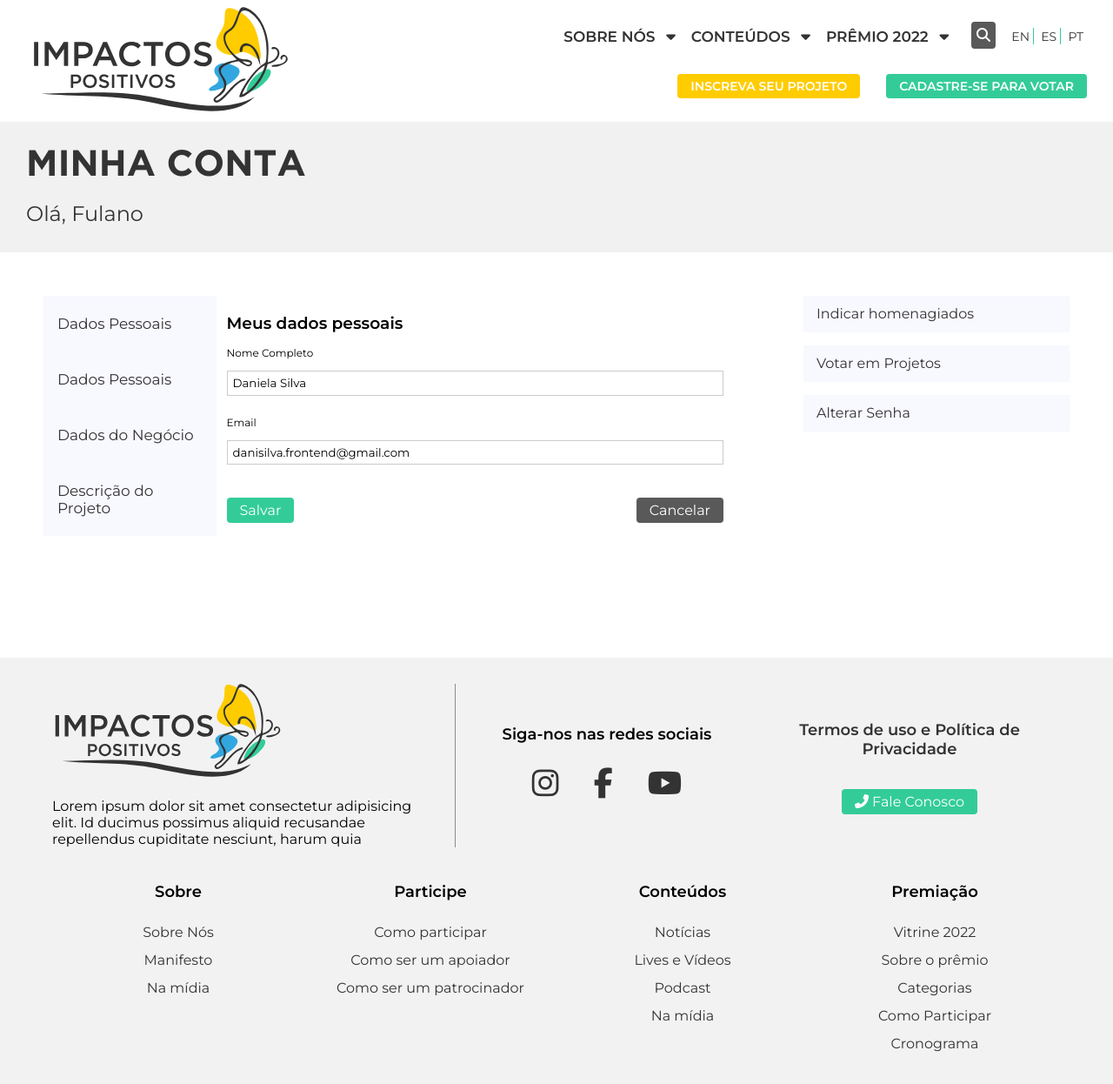
After one commit to dannyela991/PIPDevs, a PHP site: page /my-account.php in a window 1280 px wide, after a click on "Dados Pessoais". The commit adds this page. Shown: the whole page at 87% size. Run offline with PHP 8.4, Linux system fonts and the light colour scheme; some libraries are stand-ins or nearby versions.

Commit message:
Página my-account.php feita, alterações no CSS

```diff
--- a/app/assets/style.css
+++ b/app/assets/style.css
@@ -2433,13 +2475,11 @@ fieldset.step h2::before{
     color: #ffffff;
 }
 .pages .page-header h1{
-    width: 50%;
     margin-bottom: 20px;
-    font-size: 42px;
+    font-size: 32px;
 }
 .pages .page-header p{
-    width: 50%;
-    font-size: 24px;
+    font-size: 18px;
 }
 .pages .content{
     border: none;
@@ -2481,6 +2521,15 @@ fieldset.step h2::before{
     .pages .content-archives .card{
         width: 48%;
         margin-right: 5px;
+    }
+    .pages .page-header h1{
+        width: 50%;
+        margin-bottom: 20px;
+        font-size: 42px;
+    }
+    .pages .page-header p{
+        width: 50%;
+        font-size: 24px;
     }
 }
 @media  screen and (min-width: 1140px){
@@ -2611,3 +2660,171 @@ fieldset.step h2::before{
         left: 0%;
     }
 }
+
+.pages .page-header.lancamento{
+    position: relative;
+    padding: 180px 0;
+    background: url(images/bg-pages.jpg) center no-repeat;
+    background-size: cover;
+    position: relative;
+}
+.midia-responsive, .chat-responsive{
+    width: 100%;
+}
+.content-lancamento{
+    margin: 100px auto;
+}
+.content-lancamento .title{
+    text-align: center;
+}
+.content-lancamento .title h2{
+    font-size: 35px;
+    font-weight: 400;
+}
+.content-lancamento .title h2::after{
+    content: "\020";
+    display: block;
+    height: 1px;
+    margin: 5px auto;
+    width: 50%;
+    background: #0080bb;
+}
+@media  screen and (min-width: 1140px){
+    .midia-responsive{
+        width: 70%;
+    }
+    .chat-responsive{
+        width: 30%;
+    }
+}
+
+/* My Account */
+.pages .flex-container{
+    align-items: flex-start;
+}
+.page-header.my-account{
+    background: #f1f1f1;
+    color: #333;
+}
+.links-account li{
+    list-style: none;
+    line-height: 2;
+    margin-bottom: 15px;
+    background: #f8f8ff;
+}
+.links-account li:hover{
+    background: #ccc;
+}
+.links-account li:last-child{
+    margin-bottom: 0;
+}
+.links-account li a{
+    display: block;
+}
+.pages .content-author{
+    border-top: none;
+    margin-top: 0;
+}
+
+
+/* Style the tab */
+.tab {
+    float: left;
+    background-color: #f8f8ff;
+    width: 25%;
+}
+
+/* Style the buttons inside the tab */
+.tablink {
+    display: block;
+    background-color: inherit;
+    color: #333;
+    padding: 22px 16px;
+    width: 100%;
+    border: none;
+    outline: none;
+    text-align: left;
+    cursor: pointer;
+    transition: 0.3s;
+    font-size: 17px;
+}
+/* Change background color of buttons on hover */
+.tablink:hover {
+    background-color: #ddd;
+}
+/* Style the tab content */
+.tabcontent {
+    float: left;
+    padding: 20px 12px;
+    width: 75%;
+    border-left: none;
+    display: none;
+}
+.tabcontent h3{
+    margin-bottom: 15px;
+}
+.tabcontent label{
+    font-size: 12px;
+    margin-bottom: 5px;
+}
+.tabcontent input{
+    line-height: 2;
+    display: block;
+    width: 100%;
+    margin: 8px 0;
+    border: 1px solid #ccc;
+    padding: 0 6px;
+}
+.tabcontent select{
+    padding: 6px 0;
+    display: block;
+    width: 100%;
+    margin: 8px 0;
+    border: 1px solid #ccc;
+}
+.tabcontent input[type="checkbox"], .tabcontent input[type="radio"]{
+    display: inline;
+    font-size: 22px;
+    width: 20px;
+    height: 20px;
+    vertical-align: middle;
+}
+.tabcontent textarea{
+    padding: 5px;
+}
+#project-images-container{
+    width: 100%;
+}
+#project-images-container .project-images li.image{
+    width: 80px;
+    float: left;
+    list-style: none;
+    margin: 9px 9px 0 0;
+    background: #f7f7f7;
+    border-radius: 2px;
+    position: relative;
+}
+#project-images-container ul li.image img{
+    width: 100%;
+    height: auto;
+    display: block;
+}
+#project-images-container ul ul.actions{
+    position: absolute;
+    top: -8px;
+    right: -8px;
+    padding: 2px;
+    display: none;
+}
+#project-images-container ul::after, #project-images-container ul::before{
+    content: " ";
+    display: table;
+}
+#project-images-container ul::after{
+    clear: both;
+}
+#project-images-container a.edit-images{
+    font-size: 12px;
+    color: red;
+    margin-top: 15px;
+}
--- /dev/null
+++ b/my-account.php
@@ -0,0 +1,281 @@
+<?php
+// header
+include 'app/views/header.php';
+?>
+<!-- content -->
+
+<main>
+    <section class="pages">
+        <div class="page-header my-account">
+            <div class="container">
+                <h1>Minha Conta</h1>
+                <p>Olá, <span class="username">Fulano</span></p>
+            </div>
+        </div>
+        <div class="container">
+            <div class="flex-container">
+                <div class="content">
+                    <div class="tab">
+                        <!-- dados pessoasis usuário comum -->
+                        <button class="tablink" onclick="openPage('personal-comum-data')" id="defaultOpen">Dados Pessoais</button>
+                        <!-- dados pessoais para usuários projetos -->
+                        <button class="tablink" onclick="openPage('personal-data')" id="defaultOpen">Dados Pessoais</button>
+                        <button class="tablink" onclick="openPage('buss-data')">Dados do Negócio</button>
+                        <button class="tablink" onclick="openPage('project-data')">Descrição do Projeto</button>
+                    </div>
+
+                    <!-- tab usuário comum -->
+                    <div id="personal-comum-data" class="tabcontent">
+                        <h3>Meus dados pessoais</h3>
+                        <div class="form-group">
+                            <label for="name">Nome Completo</label>
+                            <input type="text" id="name" name="name" value="Daniela Silva">
+                        </div>
+                        <div class="form-group">
+                            <label for="email">Email</label>
+                            <input type="email" name="email" id="email" value="danisilva.frontend@gmail.com">
+                        </div>
+                        <div class="flex-form">
+                            <div class="read-more">
+                                <a href="#" class="btn bg-green">Salvar</a>
+                            </div>
+                            <div class="read-more">
+                                <a href="#" class="btn bg-gray">Cancelar</a>
+                            </div>
+                        </div>
+                    </div>
+
+                    <!-- tab usuário projetos -->
+                    <div id="personal-data" class="tabcontent">
+                        <h3>Meus dados pessoais</h3>
+                        <div class="flex-form">
+                            <div class="form-group">
+                                <label for="name">Nome Completo</label>
+                                <input type="text" id="name" name="name" value="Daniela Silva">
+                            </div>
+                            <div class="form-group">
+                                <label for="cpf">CPF</label>
+                                <input type="text" name="cpf" id="cpf" value="33355688877">
+                            </div>
+                            <div class="form-group">
+                                <label for="email">Email</label>
+                                <input type="email" name="email" id="email" value="danisilva.frontend@gmail.com">
+                            </div>
+                            <div class="form-group">
+                                <label for="birth-date">Data de Nascimento</label>
+                                <input type="date" name="birth-date" id="birth-date" value="06052022">
+                            </div>
+                            <div class="form-group">
+                                <label for="gender">Gênero</label>
+                                <select id="gender" name="gender">
+                                    <option value="feminino" selected>Feminino</option>
+                                    <option value="masculino">Masculino</option>
+                                    <option value="nao_Binario">Não Binário</option>
+                                    <option value="nao_Responder">Prefiro não Responder</option>
+                                </select>
+                            </div>
+                            <div class="form-group">
+                                <label for="uf">Onde você reside?</label>
+                                <select id="uf" name="uf">
+                                    <option value="SP" selected>São Paulo</option>
+                                    <option value="RJ">Rio de Janeiro</option>
+                                    <option value="MG">Minas Gerais</option>
+                                    <option value="PR">Parana</option>
+                                </select>
+                            </div>
+                            <div class="form-group">
+                                <label for="city">Selecione uma Cidade</label>
+                                <select id="city" name="city">
+                                    <option value="SP" selected>São Paulo</option>
+                                    <option value="RJ">Vila São José</option>
+                                    <option value="MG">Barueri</option>
+                                    <option value="PR">Lapa</option>
+                                </select>
+                            </div>
+                            <div class="form-group">
+                                <label for="formation">Formação</label>
+                                <select id="formation" name="formation">
+                                    <option value="ensino_Fundamental">Ensino Fundamental</option>
+                                    <option value="ensino_Medio">Ensino Médio</option>
+                                    <option value="ensino_Superior" selected>Ensino Superior</option>
+                                    <option value="pos_graduacao">Pós-graduação</option>
+                                    <option value="doutorado">Doutorado</option>
+                                    <option value="pos_doutorado">Pós-doutorado</option>
+                                </select>
+                            </div>
+                            <div class="form-group">
+                                <label for="function">Seu cargo</label>
+                                <input type="text" name="function" id="function" value="Cargo">
+                            </div>
+                            <div class="form-group">
+                                <label for="tel-phone">Telefone Celular</label>
+                                <input type="text" name="tel-phone" id="tel-phone" value="(11)956843665">
+                            </div>
+                            <div class="form-group">
+                                <label for="tel-fixed">Telefone Residencial ou Comercial</label>
+                                <input type="tel" name="tel-fixed" id="tel-fixed" value="(11)56843665">
+                            </div>
+                            <div class="form-group">
+                                <label for="enterprise">Nome do Negócio/Empreendimento</label>
+                                <input type="text" name="enterprise" id="enterprise" value="GVA">
+                            </div>
+                        </div>
+                        <div class="form-group">
+                            <div id="project-images-container">
+                                <ul class="project-images">
+                                    <li class="image">
+                                        <a target="_blank"href="app/assets/images/ods3.png">
+                                            <img src="app/assets/images/ods3.png"/>
+                                        </a>
+                                    </li>
+                                </ul>
+                                <a href="#" class="edit-images">Alterar imagem</a>
+                            </div>
+                        </div>
+                        <div class="flex-form">
+                            <div class="read-more">
+                                <a href="#" class="btn bg-green">Salvar</a>
+                            </div>
+                            <div class="read-more">
+                                <a href="#" class="btn bg-gray">Cancelar</a>
+                            </div>
+                        </div>
+
+                    </div>
+
+                    <div id="buss-data" class="tabcontent">
+                        <h3>Dados do meu negócio</h3>
+                        <div class="form-group">
+                            <label for="razao_Social">Razão Social</label>
+                            <input type="text" name="razao_Social" id="razao_Social" value="Razão social da empresa">
+                        </div>
+                        <div class="flex-form">
+                            <div class="form-group">
+                                <label for="cnpj">CNPJ</label>
+                                <input type="text" id="cnpj" name="cnpj" value="Meu CNPJ">
+                            </div>
+                            <div class="form-group">
+                                <label for="foundation_Date">Data de Fundação</label>
+                                <input type="date" name="foundation_Date" id="foundation_Date" value="Daniela Silva">
+                            </div>
+                            <div class="form-group">
+                                <label for="uf_Company">Estado</label>
+                                <select id="uf_Company" name="uf_Company">
+                                    <option value="SP" selected>São Paulo</option>
+                                    <option value="RJ">Rio de Janeiro</option>
+                                    <option value="MG">Minas Gerais</option>
+                                    <option value="PR">Parana</option>
+                                </select>
+                            </div>
+                            <div class="form-group">
+                                <label for="city_Company">Cidade</label>
+                                <select id="city_Company" name="city_Company">
+                                    <option value="SP" selected>São Paulo</option>
+                                    <option value="RJ">Vila São José</option>
+                                    <option value="MG">Barueri</option>
+                                    <option value="PR">Lapa</option>
+                                </select>
+                            </div>
+                        </div>
+                        <div class="form-group">
+                            <label for="address">Endereço</label>
+                            <input type="text" name="address" id="address" value="Endereço da empresa aqui">
+                        </div>
+                        <div class="flex-form">
+                            <div class="read-more">
+                                <a href="#" class="btn bg-green">Salvar</a>
+                            </div>
+                            <div class="read-more">
+                                <a href="#" class="btn bg-gray">Cancelar</a>
+                            </div>
+                        </div>
+                    </div>
+
+                    <div id="project-data" class="tabcontent">
+                        <h3>Descrição do Projeto</h3>
+                        <div class="form-group">
+                            <label for="">Descreva o problema social e/ou ambiental que seu negócio ou tecnologia resolve.</label>
+                            <textarea name="message" rows="3">Lorem ipsum dolor sit amet consectetur adipisicing elit Lorem ipsum dolor sit amet consectetur adipisicing elit</textarea>
+                        </div>
+                        <div class="form-group">
+                            <label for="">PITCH: Qual a solução (Produto/Serviço) que seu negócio ou tecnologia traz para esse problema? (50 palavras)</label>
+                            <textarea name="message" rows="2" cols="30">Lorem ipsum dolor sit amet consectetur adipisicing elit Lorem ipsum dolor sit amet consectetur adipisicing elit</textarea>
+                        </div>
+                        <div class="form-group">
+                            <label for="">Seu negócio incorpora uma inovação de produto, processo ou serviço?</label>
+                            <label for="">
+                                <input type="radio" name="" value="Objetivo 2">
+                                Não
+                            </label>
+                            <label for="">
+                                <input type="radio" name="" checked value="Objetivo 2">
+                                Sim  (Descreva-a. 25 palavras)
+                            </label>
+                            <textarea name="message" rows="3" cols="30">Lorem ipsum dolor sit amet consectetur adipisicing elit Lorem ipsum dolor sit amet consectetur adipisicing elit</textarea>
+                        </div>
+                        <div class="flex-form">
+                            <div class="form-group">
+                                <label for="">Site</label>
+                                <input type="text" name="" id="">
+                            </div>
+                            <div class="form-group">
+                                <label for="">Instagram do Negócio</label>
+                                <input type="text" name="" id="">
+                            </div>
+                            <div class="form-group">
+                                <label for="">Facebook do Negócio</label>
+                                <input type="text" name="" id="">
+                            </div>
+                            <div class="form-group">
+                                <label for="">Linkedin do Negócio</label>
+                                <input type="text" name="" id="">
+                            </div>
+                        </div>
+                        <div class="form-group">
+                            <div id="project-images-container">
+                                <ul class="project-images">
+                                    <li class="image">
+                                        <a target="_blank"href="app/assets/images/ods3.png">
+                                            <img src="app/assets/images/ods3.png"/>
+                                        </a>
+                                    </li>
+                                    <li class="image">
+                                        <a target="_blank"href="app/assets/images/ods3.png">
+                                            <img src="app/assets/images/ods3.png"/>
+                                        </a>
+                                    </li>
+                                </ul>
+                                <a href="#" class="edit-images">Alterar imagens</a>
+                            </div>
+                        </div>
+                        <div class="flex-form">
+                            <div class="read-more">
+                                <a href="#" class="btn bg-green">Salvar</a>
+                            </div>
+                            <div class="read-more">
+                                <a href="#" class="btn bg-gray">Cancelar</a>
+                            </div>
+                        </div>
+                    </div>
+
+                </div>
+                <div class="sidebar">
+                    <ul class="links-account">
+                        <li><a href="#" class="btn">Indicar homenagiados</a></li>
+                        <li><a href="#" class="btn">Votar em Projetos</a></li>
+                        <li><a href="#" class="btn">Alterar Senha</a></li>
+                    </ul>
+                </div>
+                </div>
+            </div>
+        </div>
+
+
+    </section>
+</main>
+
+
+<?php
+// footer
+include 'app/views/footer.php';
+?>
```
Also changed, not shown: other parts of app/assets/style.css (+46 -4 lines), app/assets/script.js (+15 -29 lines), evento-lancamento.php (added, +37 -0 lines), index.php (+14 -11 lines).
